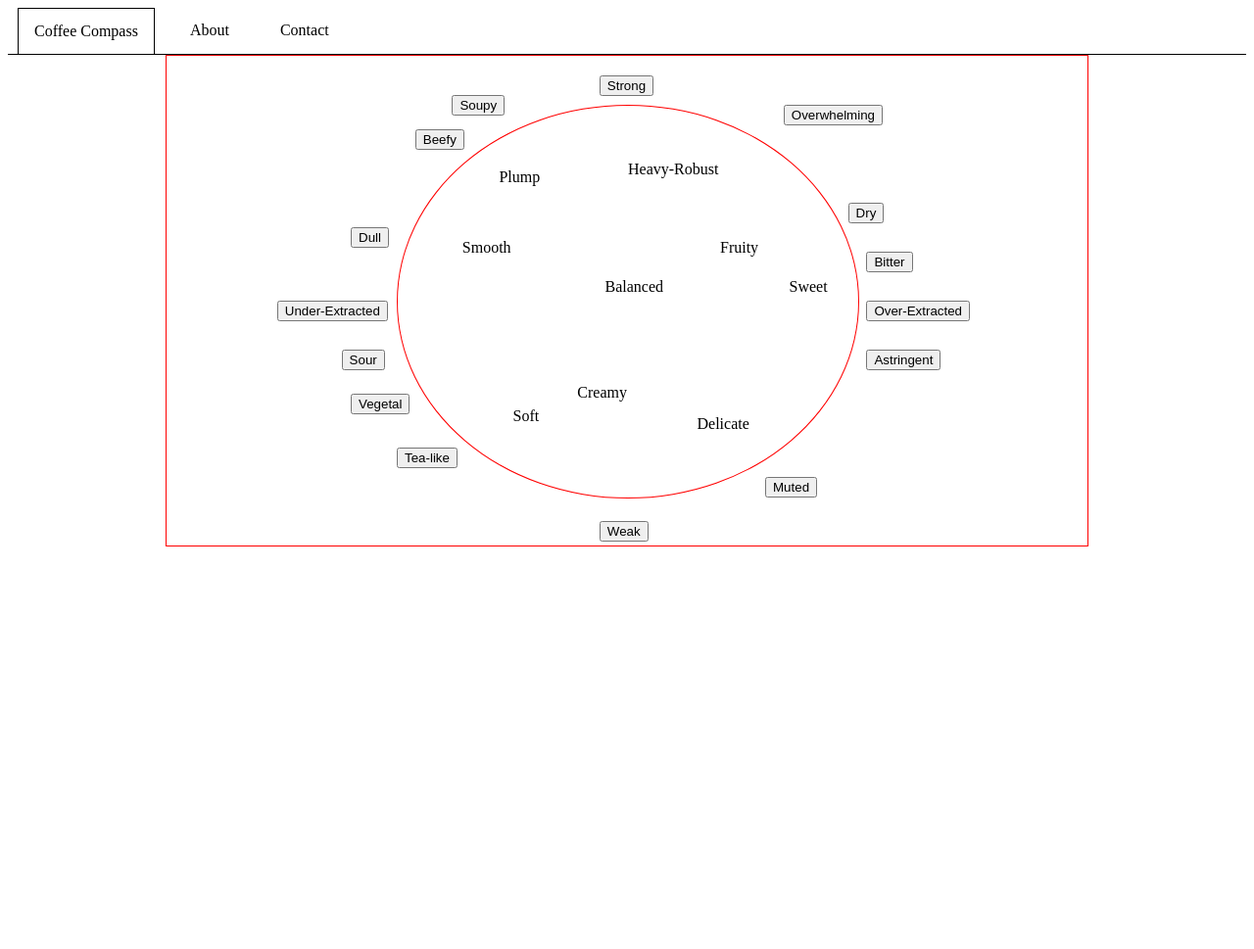
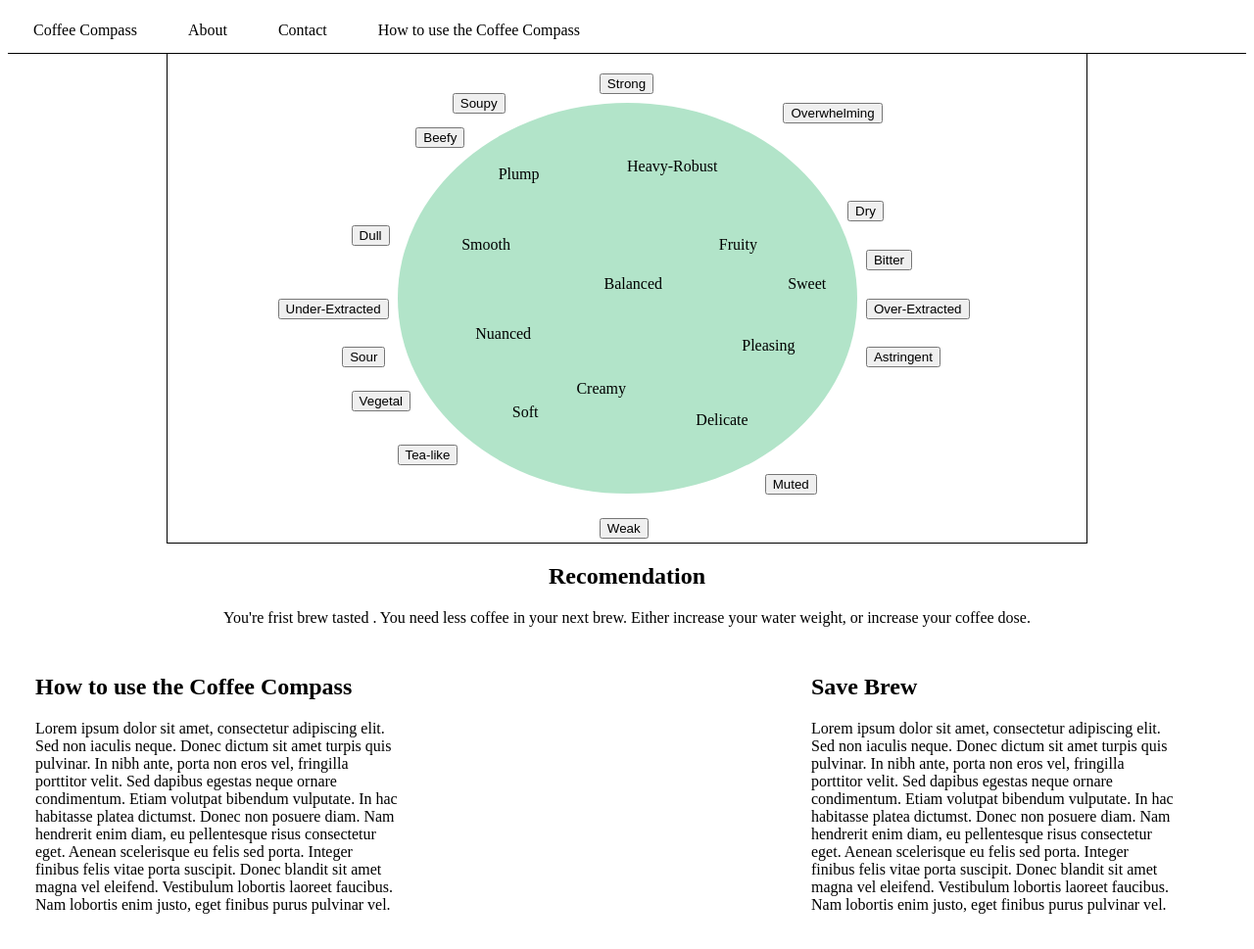
Before and after one commit to dchasepdx/coffee-compass, a plain HTML site: page index.html in a window 1280 px wide. Shown: the whole page at 98% size. Before the commit the page ends 800 px from the top, so only its background shows below. Drawn offline with Linux system fonts and the light colour scheme.

Commit message:
finished buttons, added rec section, created grid

```diff
--- a/index.html
+++ b/index.html
@@ -10,6 +10,7 @@
       <li><a class="active" href="#">Coffee Compass</a></li>
       <li><a href="#">About</a></li>
       <li><a href="#">Contact</a></li>
+      <li><a href="#howTo">How to use the Coffee Compass</a></li>
     </ul>
   </nav>
 
@@ -30,6 +31,7 @@
       <button class="flavor" type="button" id="weak">Weak</button>
       <button class="flavor" type="button" id="under-extracted">Under-Extracted</button>
       <button class="flavor" type="button" id="dull">Dull</button>
+      <!-- good flavors are inside the compass -->
       <div class="compass">
         <p id="balanced">Balanced</p>
         <p id="fruity">Fruity</p>
@@ -40,13 +42,42 @@
         <p id="soft">Soft</p>
         <p id="smooth">Smooth</p>
         <p id="plump">Plump</p>
+        <p id="nuanced">Nuanced</p>
+        <p id="aromatic">Pleasing</p>
 
 
       </div>
+    </div>
+      <div class="recomendation">
+        <h2>Recomendation</h2>
+        <p class="hidden">You're frist brew tasted <span id="brew"></span>. You need less coffee in your next brew. Either increase your water weight, or increase your coffee dose.
+      </div>
+    <div class="container">
+
+      <div class="howTo col"><a name="howTo"></a>
+      <h2>How to use the Coffee Compass</h2>
+      <p>
+        Lorem ipsum dolor sit amet, consectetur adipiscing elit. Sed non iaculis neque. Donec dictum sit amet turpis quis pulvinar. In nibh ante, porta non eros vel, fringilla porttitor velit. Sed dapibus egestas neque ornare condimentum. Etiam volutpat bibendum vulputate. In hac habitasse platea dictumst. Donec non posuere diam. Nam hendrerit enim diam, eu pellentesque risus consectetur eget. Aenean scelerisque eu felis sed porta. Integer finibus felis vitae porta suscipit. Donec blandit sit amet magna vel eleifend. Vestibulum lobortis laoreet faucibus. Nam lobortis enim justo, eget finibus purus pulvinar vel.
+      </p>
+    </div>
+    <div class="col">
+      <!--<h2>pic</h2>
+      <p>
+        Lorem ipsum dolor sit amet, consectetur adipiscing elit. Sed non iaculis neque. Donec dictum sit amet turpis quis pulvinar. In nibh ante, porta non eros vel, fringilla porttitor velit. Sed dapibus egestas neque ornare condimentum. Etiam volutpat bibendum vulputate. In hac habitasse platea dictumst. Donec non posuere diam. Nam hendrerit enim diam, eu pellentesque risus consectetur eget. Aenean scelerisque eu felis sed porta. Integer finibus felis vitae porta suscipit. Donec blandit sit amet magna vel eleifend. Vestibulum lobortis laoreet faucibus. Nam lobortis enim justo, eget finibus purus pulvinar vel.
+      </p>-->
+    </div>
+    <div class="saveBrew col">
+      <h2>Save Brew</h2>
+      <p>
+        Lorem ipsum dolor sit amet, consectetur adipiscing elit. Sed non iaculis neque. Donec dictum sit amet turpis quis pulvinar. In nibh ante, porta non eros vel, fringilla porttitor velit. Sed dapibus egestas neque ornare condimentum. Etiam volutpat bibendum vulputate. In hac habitasse platea dictumst. Donec non posuere diam. Nam hendrerit enim diam, eu pellentesque risus consectetur eget. Aenean scelerisque eu felis sed porta. Integer finibus felis vitae porta suscipit. Donec blandit sit amet magna vel eleifend. Vestibulum lobortis laoreet faucibus. Nam lobortis enim justo, eget finibus purus pulvinar vel.
+      </p>
     </div>
   </div>
 
 
 
+
+
+
 </body>
 </html>
--- a/style.css
+++ b/style.css
@@ -1,3 +1,9 @@
+*, *:after, *:before {
+  -webkit-box-sizing: border-box;
+  -moz-box-sizing: border-box;
+  box-sizing: border-box;
+}
+
 /*nav bar*/
 ul {
   list-style-type: none;
@@ -22,16 +28,14 @@ li a {
   margin-right: 10px;
   text-decoration: none;
 }
-.active {
-  border-left: 1px solid black;
-  border-right: 1px solid black;
-  border-top: 1px solid black;
-}
+
 
 /*compassFrame and compass*/
 
 .compassFrame {
-  border: 1px solid red;
+  border-left: 1px solid black;
+  border-bottom: 1px solid black;
+  border-right: 1px solid black;
   margin: 0 auto;
   max-width: 940px;
   height: 500px;
@@ -39,7 +43,7 @@ li a {
 }
 
 .compass {
-  border: 1px solid red;
+  background-color: #B2E4C9;
   left: 25%;
   top: 10%;
   width: 50%;
@@ -163,6 +167,12 @@ li a {
   top: 40%;
 }
 
+#aromatic {
+  position: absolute;
+  left: 75%;
+  top: 56%;
+}
+
 #delicate {
   position: absolute;
   left: 65%;
@@ -181,6 +191,12 @@ li a {
   top: 73%;
 }
 
+#nuanced {
+  position: absolute;
+  left: 17%;
+  top: 53%;
+}
+
 #smooth {
   position: absolute;
   left: 14%;
@@ -192,3 +208,30 @@ li a {
   left: 22%;
   top: 12%;
 }
+
+/*recomendation*/
+.recomendation {
+  text-align: center;
+}
+/*how to and save brew sections*/
+.container {
+  width: 100%;
+  max-width: 1200px;
+  box-sizing: border-box;
+  margin-left: 16px;
+
+}
+
+.container:after {
+  content: "";
+  display: table;
+  clear: both;
+}
+
+.col {
+  float: left;
+  min-height: 1px;
+  width: 33%;
+  padding: 12px;
+
+}
```
